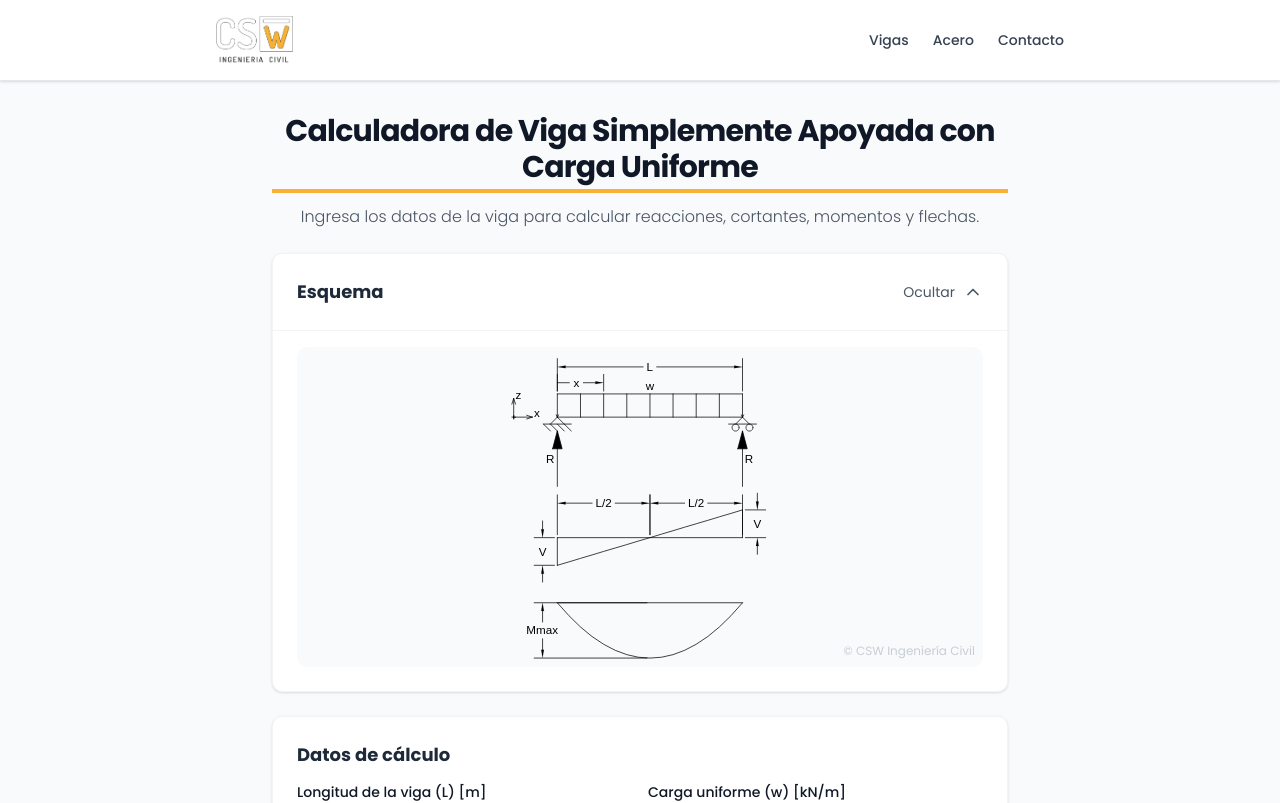
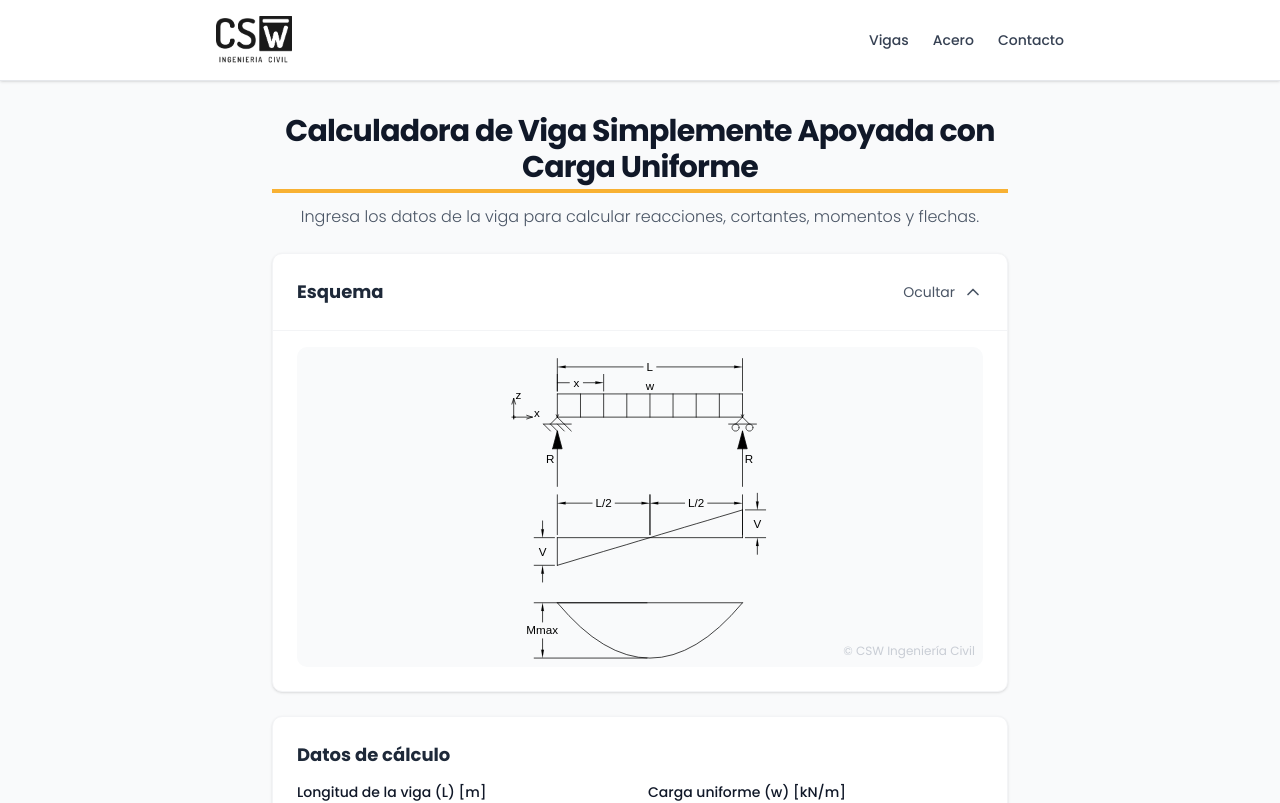
Before and after one commit to Gauss137/viga-simplemente-apoyada-carga-uniforme, a Next.js app: page /beam-calculator in a window 1280 px wide. Shown: the top 803 px of the page. Built offline with nearby package versions, Linux system fonts and the light colour scheme.

Commit message:
Update logo to negrologotij.png

```diff
--- a/components/Header.tsx
+++ b/components/Header.tsx
@@ -9,7 +9,7 @@ export function Header() {
         <div className="flex items-center">
           <Link href={ROUTES.HOME} className="flex items-center">
             <Image
-              src="/PRORecurso 4tij.png"
+              src="/negrologotij.png"
               alt={APP_CONFIG.COMPANY}
               width={150}
               height={60}
```
Also changed, not shown: public/negrologotij.png (added).
